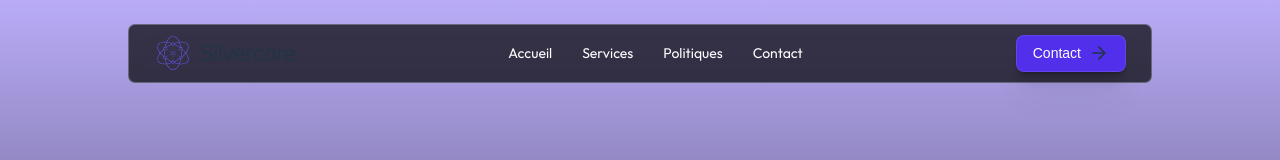
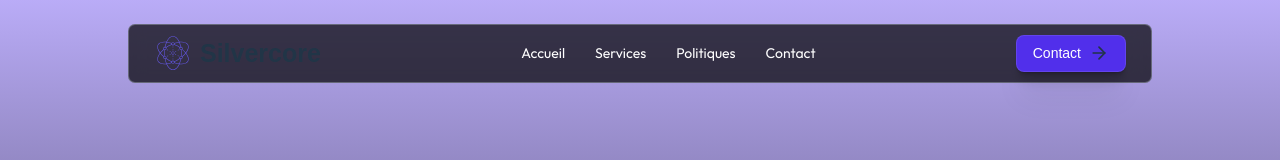
Before and after one commit to SilverCore-Git/web_site, a Vue app: page / in a window 1280 px wide. Shown: the top 160 px of the page. Built offline with nearby package versions, Linux system fonts and the light colour scheme.

Commit message:
Update Navbar.vue

```diff
--- a/src/components/Navbar.vue
+++ b/src/components/Navbar.vue
@@ -27,7 +27,7 @@ const button_contact = () => {
                         :src="navbar_config.logo" alt=""
 
                     >
-                    <h3 class="ml-[8px] Heading_4">{{ navbar_config.title }}</h3>
+                    <h3 class="ml-[8px] font-bold font-outfit text-[25px]">{{ navbar_config.title }}</h3>
                 </div>
 
                 <div
@@ -44,13 +44,6 @@ const button_contact = () => {
 
                 </div>
 
-                <!-- <button
-                    @click="button_contact"
-                    class="btn_basic center mr-[25px]"
-                    :href="btn.href"
-
-                >{{ btn.content }}</button> -->
-
                 <SButton
                     :content= "navbar_btn.content"
                     :href="navbar_btn.href"
```
